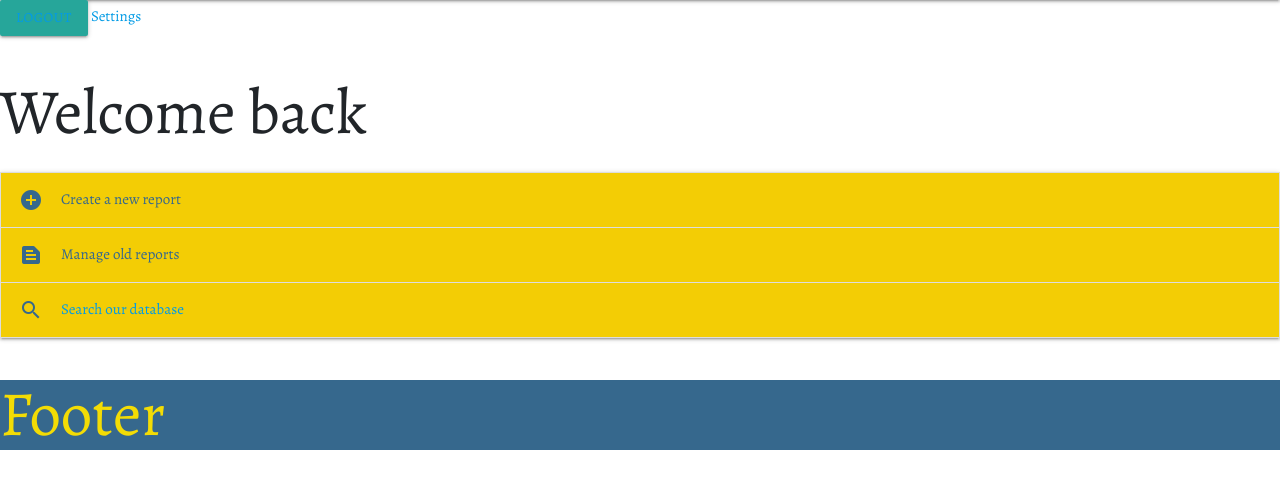
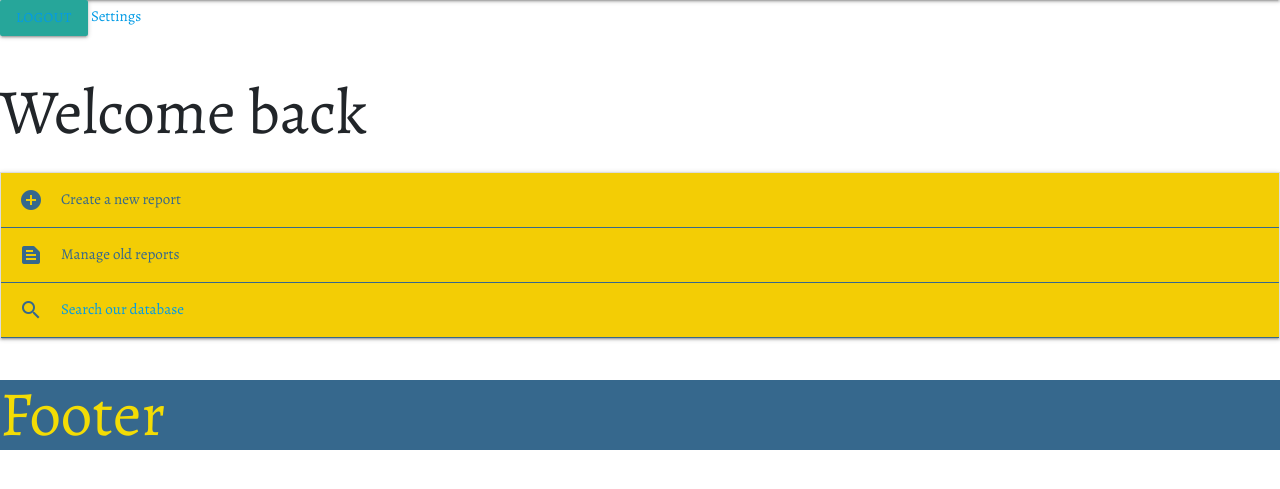
Before and after one commit to cgpalmer/ms3-project-2, a Flask app: page /dashboard in a window 1280 px wide. Shown: the part 64-553 px from the top of the page. Run offline with Flask 2, Linux system fonts and the light colour scheme; the visitor is signed in with stand-in values (Sample User, id 1); some libraries are stand-ins or nearby versions.

Commit message:
Adding a border to the collapsible header.

```diff
--- a/static/css/style.css
+++ b/static/css/style.css
@@ -52,6 +52,7 @@ header {
 .collapsible-header{
     background-color:#f3cd05;
     color: #36688d;
+    border-bottom: 1px solid #36688d;
 }
 
 .collapsible-body{
```
